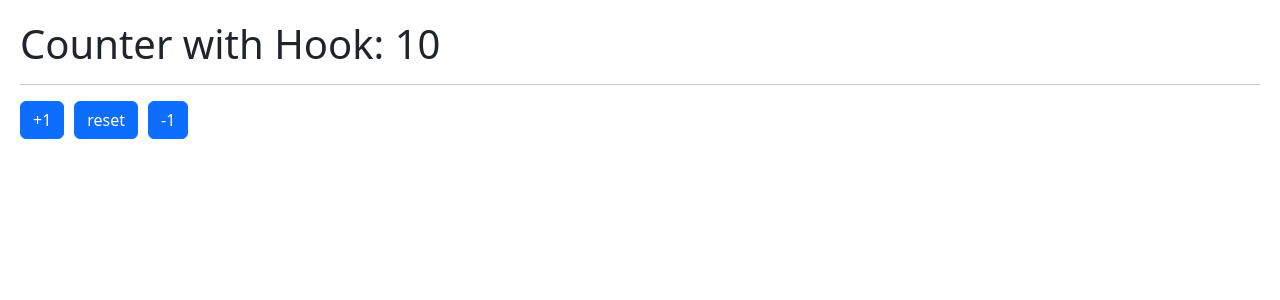
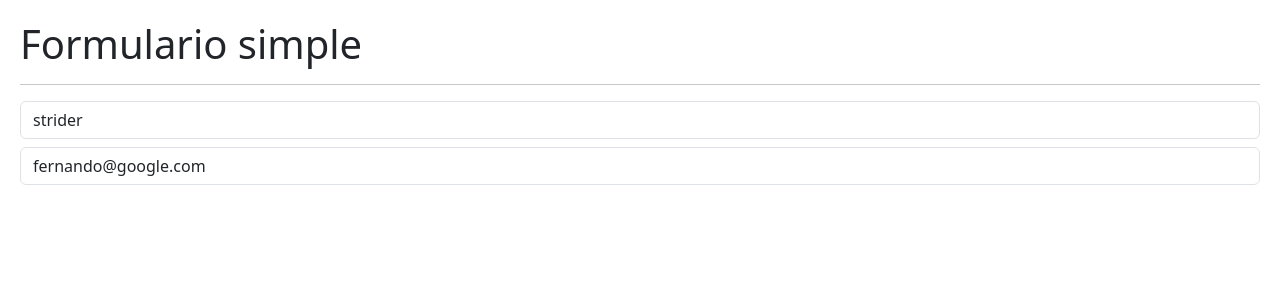
Before and after one commit to realjoaquinalvarez/hook-app, a React (Vite) app: page / in a window 1280 px wide. Shown: the top 300 px of the page. Built offline with nearby package versions, Linux system fonts and the light colour scheme.

Commit message:
SimpleForm

```diff
--- a/src/01-useState/CounterWithCustomHook.jsx
+++ b/src/01-useState/CounterWithCustomHook.jsx
@@ -1,3 +1,4 @@
+import { SimpleForm } from "../02-useEffect/SimpleForm";
 import { useCounter } from "../hooks/useCounter"
 
 export const CounterWithCustomHook = () => {
@@ -9,6 +10,7 @@
         <h1>Counter with Hook: { counter }</h1>
         <hr/>
 
+        < useState />
 
         <button onClick={ () => increment(2)} className="btn btn-primary">+1</button>
         <button onClick={ reset } className="btn btn-primary">reset</button>
--- /dev/null
+++ b/src/02-useEffect/Message.jsx
@@ -0,0 +1,36 @@
+import { useEffect, useState } from "react"
+
+export const Message = () => {
+
+    console.log('refresh')
+
+    const [coords, setCoords] = useState({ x: 0, y: 0 })
+
+    useEffect(() => {
+
+        const onMouseMove = ({ x, y }) => {
+
+            setCoords({ x, y })
+        }
+
+        window.addEventListener( 'mousemove', onMouseMove )
+
+        return () => {
+            window.removeEventListener( 'mousemove', onMouseMove )
+        }
+
+    }, [])
+
+
+
+
+
+  return (
+    <>
+        <h3>Usuario ya existe</h3>
+        { JSON.stringify( coords )}
+
+    </>
+  )
+
+}
--- /dev/null
+++ b/src/02-useEffect/SimpleForm.jsx
@@ -0,0 +1,65 @@
+import { useEffect, useState } from "react"
+import { Message } from "./Message";
+
+export const SimpleForm = () => {
+
+  const [formState, setFormState] = useState({
+    username: 'strider',
+    email: 'fernando@google.com',
+  })
+
+  const { username, email } = formState;
+
+  const onInputChange = ( { target } ) => {
+    const { name, value } = target ;
+    setFormState({
+      ...formState,
+      [ name ]: value
+    })
+  }
+
+
+  useEffect( () => {
+    // console.log('useEffect called!')
+  }, [formState]);
+
+  useEffect( () => {
+    // console.log('formState changed!')
+  }, [formState]);
+
+  useEffect( () => {
+    // console.log('email changed!')
+  }, [ email ]);
+
+
+
+  return (
+    <>
+      <h1>Formulario simple</h1>
+      <hr />
+
+      <input
+        type='text'
+        className='form-control'
+        placeholder='Username'
+        name='username'
+        value={ username }
+        onChange={ onInputChange }
+      />
+
+      <input
+        type='email'
+        className='form-control mt-2'
+        placeholder='Fernando@google.com'
+        name='email'
+        value={ email }
+        onChange={ onInputChange }
+      />
+
+      {
+       (username === 'strider2') &&  <Message />
+      }
+
+    </>
+  )
+}
--- a/src/main.jsx
+++ b/src/main.jsx
@@ -1,13 +1,16 @@
 import { StrictMode } from 'react'
 import { createRoot } from 'react-dom/client'
-import { HooksApp } from './HooksApp'
-import { CounterApp } from './01-useState/CounterApp'
-import { CounterWithCustomHook } from './01-useState/CounterWithCustomHook'
+
+// import { HooksApp } from './HooksApp'
+// import { CounterApp } from './01-useState/CounterApp'
+// import { CounterWithCustomHook } from './01-useState/CounterWithCustomHook'
+
+import { SimpleForm } from './02-useEffect/SimpleForm'
 
 import './index.css'
 
 createRoot(document.getElementById('root')).render(
   <StrictMode>
-    <CounterWithCustomHook />
+    <SimpleForm />
   </StrictMode>,
 )
```
